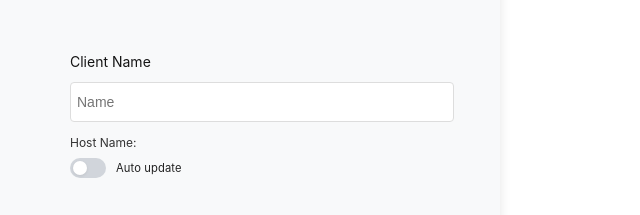
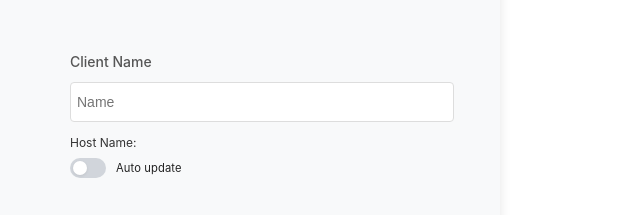
Before and after one commit to kiana71/watchdog-electron, an Electron app: page renderer/index.html in a window 800 px wide. Shown: the part 186-401 px from the top of the page, 0-640 px from the left. Drawn offline with Linux system fonts and the light colour scheme; no server answers.

Commit message:
until short initial installation and long auto update installation , we need to chnage it to opossit

```diff
--- a/renderer/styles.css
+++ b/renderer/styles.css
@@ -104,9 +104,9 @@ padding-top: 67px;
 
 .input-title {
   font-size: 14px;
-  color: #141414;
+  color: #565656;
   margin-bottom: 4px;
-  font-weight: 400;
+  font-weight: 500;
 }
 
 .input-group {
```
